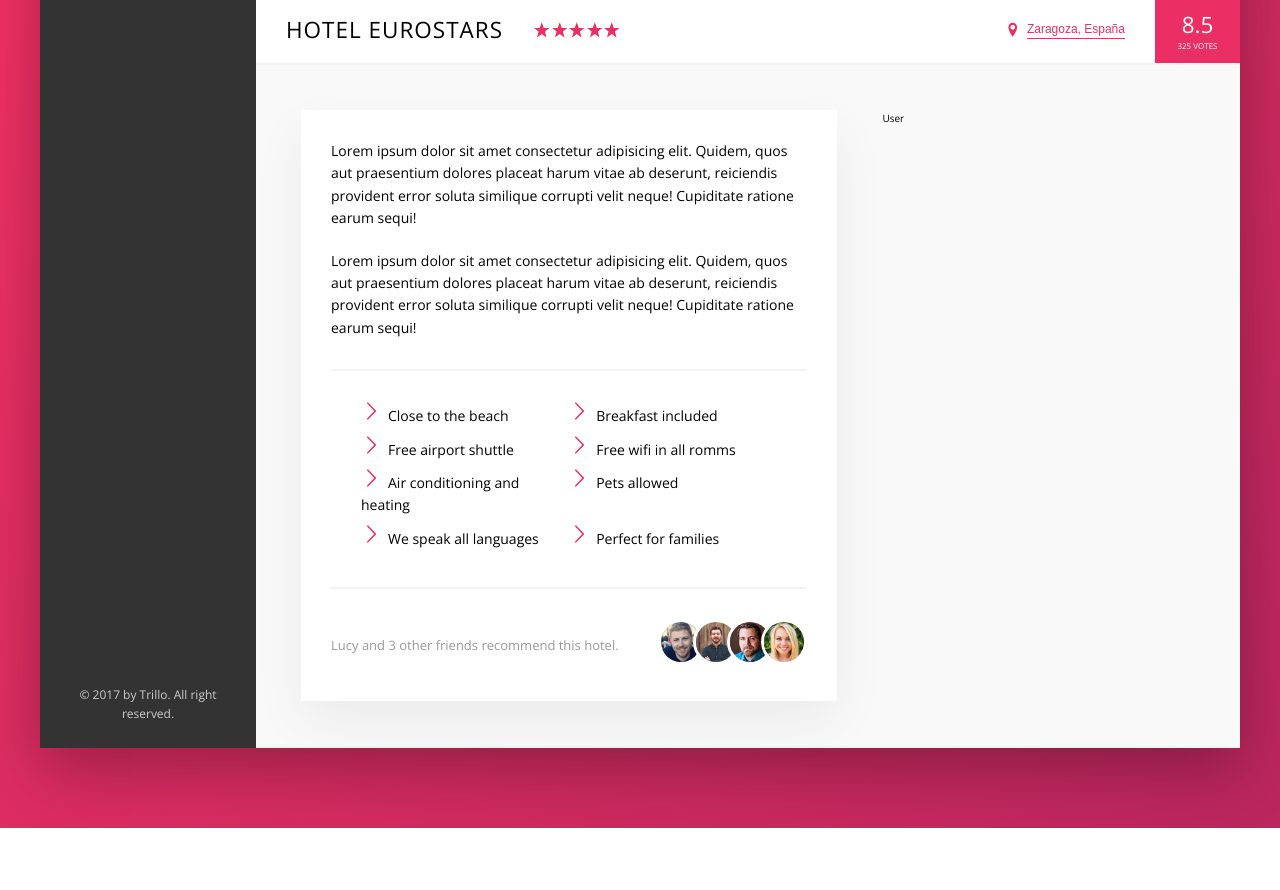
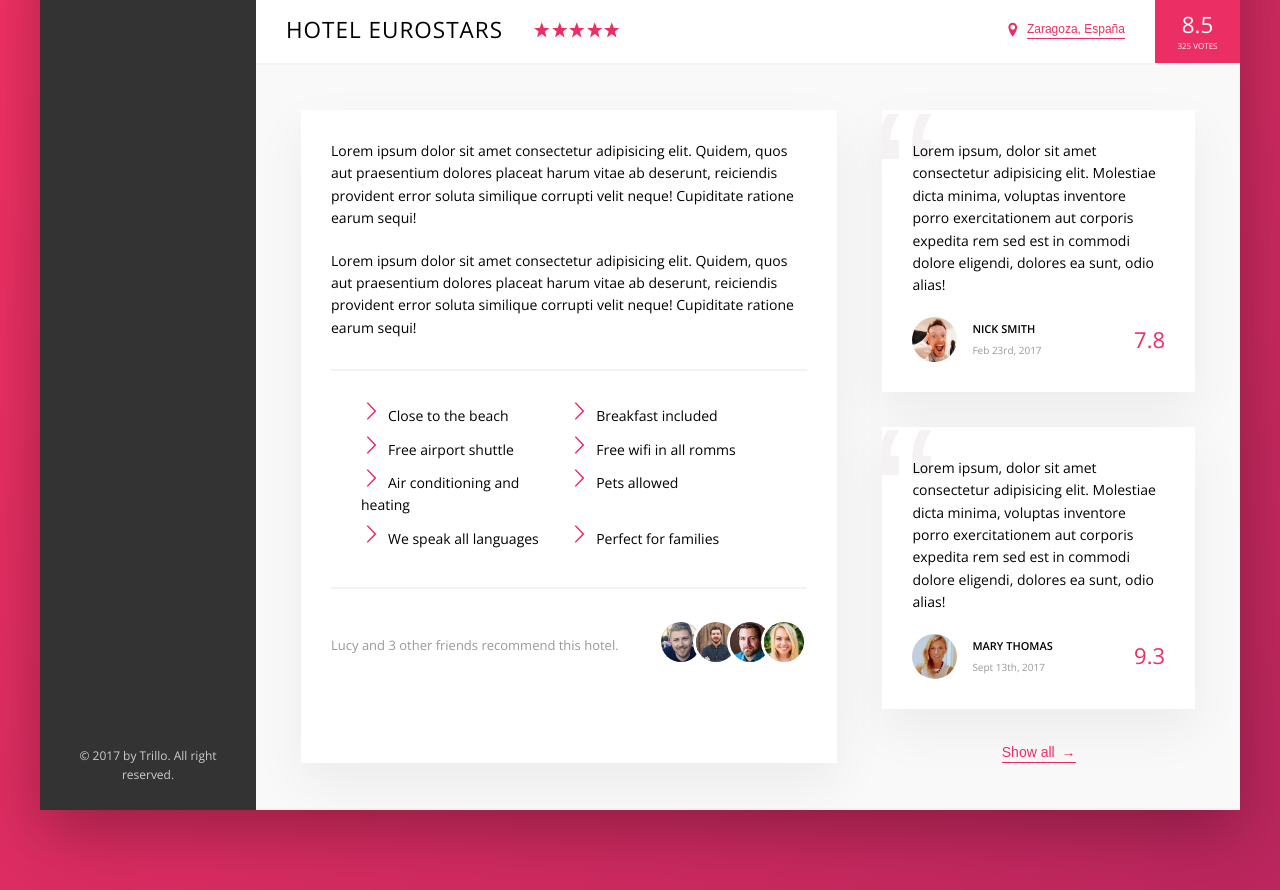
Before and after one commit to Chalecoslovaco/Trillo, a website: page index.html in a window 1280 px wide. Shown: the part 538-1428 px from the top of the page. Before the commit the page ends 1366 px from the top, so only its background shows below. Drawn offline with nearby package versions, Linux system fonts and the light colour scheme.

Commit message:
Add User Reviews Section

```diff
--- a/index.html
+++ b/index.html
@@ -157,7 +157,33 @@
                             </div>
                         </div>
                         <div class="user-reviews">
-                            User
+                            <figure class="review">
+                                <blockquote class="review__text">
+                                    Lorem ipsum, dolor sit amet consectetur adipisicing elit. Molestiae dicta minima, voluptas inventore porro exercitationem aut corporis expedita rem sed est in commodi dolore eligendi, dolores ea sunt, odio alias!
+                                </blockquote>
+                                <figcaption class="review__user">
+                                    <img src="img/user-1.jpg" alt="User 1" class="review__photo">
+                                    <div class="review__user-box">
+                                        <p class="review__user-name">Nick Smith</p>
+                                        <p class="review__user-date">Feb 23rd, 2017</p>
+                                    </div>
+                                    <div class="review__rating">7.8</div>
+                                </figcaption>
+                            </figure>
+                            <figure class="review">
+                                <blockquote class="review__text">
+                                    Lorem ipsum, dolor sit amet consectetur adipisicing elit. Molestiae dicta minima, voluptas inventore porro exercitationem aut corporis expedita rem sed est in commodi dolore eligendi, dolores ea sunt, odio alias!
+                                </blockquote>
+                                <figcaption class="review__user">
+                                    <img src="img/user-2.jpg" alt="User 2" class="review__photo">
+                                    <div class="review__user-box">
+                                        <p class="review__user-name">Mary Thomas</p>
+                                        <p class="review__user-date">Sept 13th, 2017</p>
+                                    </div>
+                                    <div class="review__rating">9.3</div>
+                                </figcaption>
+                            </figure>
+                            <button class="btn-inline">Show all <span>&rarr;</span></button>
                         </div>
                     </div>
                 </main>
--- a/sass/_components.scss
+++ b/sass/_components.scss
@@ -264,9 +264,18 @@
     cursor: pointer;
     transition: all .2s;
 
+    & span {
+        margin-left: 3px;
+    }
+
     &:hover {
         color: var(--color-grey-dark-1);
         animation: pulsate 1s infinite;
+
+        span {
+            margin-left: 10px;
+            transition: margin-left .3s;
+        }
     }
 
     &:focus {
@@ -359,3 +368,65 @@
         }
     }
 }
+
+//Reviews
+.review {
+    background-color: #fff;
+    box-shadow: var(--shadow-light);
+    padding: 3rem;
+    margin-bottom: 3.5rem;
+    position: relative;
+    overflow: hidden;
+
+    &__text {
+        margin-bottom: 2rem;
+        z-index: 2;
+        position: relative;
+    }
+
+    &__user {
+        display: flex;
+        align-items: center;
+    }
+
+    &__photo {
+        height: 4.5rem;
+        width: 4.5rem;
+        border-radius: 50%;
+        margin-right: 1.5rem;
+    }
+
+    &__user-box {
+        margin-right: auto;
+    }
+
+    &__user-name {
+        font-size: 1.1rem;
+        font-weight: 600;
+        text-transform: uppercase;
+        margin-bottom: .4rem;
+    }
+
+    &__user-date {
+        font-size: 1rem;
+        color: var(--color-grey-dark-3);
+    }
+
+    &__rating {
+        color: var(--color-primary);
+        font-size: 2.2rem;
+        font-weight: 300;
+    }
+
+    &::before {
+        content: "\201C";
+        position: absolute;
+        top:-2.75rem;
+        left: -1rem;
+        line-height: 1;
+        z-index: 1;
+        font-size: 20rem;
+        color: var(--color-grey-light-2);
+        font-family: sans-serif;
+    }
+}
--- a/sass/_layout.scss
+++ b/sass/_layout.scss
@@ -40,6 +40,7 @@
 
 //Detail Section ->
 .detail {
+    font-size: 1.4rem;
     display: flex;
     padding: 4.5rem;
     background-color: var(--color-grey-light-1);
@@ -47,7 +48,6 @@
 }
 //Description Column
 .description {
-    font-size: 1.4rem;
     background-color: #fff;
     box-shadow: var(--shadow-light);
     padding: 3rem;
@@ -57,4 +57,8 @@
 //User-reviews Column
 .user-reviews {
     flex: 1;
+
+    display: flex;
+    flex-direction: column;
+    align-items: center;
 }
```
Also changed, not shown: css/style.css.
